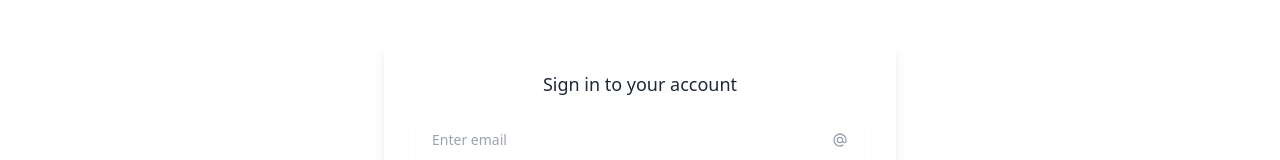
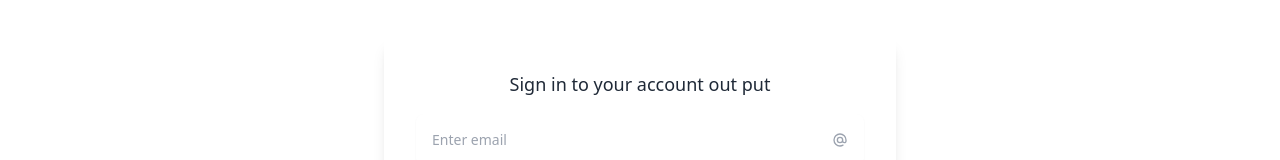
Before and after one commit to pronoybanik/life-sever-clientSite, a React (Vite) app: page /logIn in a window 1280 px wide. Shown: the part 130-290 px from the top of the page. Built offline with nearby package versions, Linux system fonts and the light colour scheme; no server answers.

Commit message:
Update Login.jsx

```diff
--- a/src/Pages/Login/Login.jsx
+++ b/src/Pages/Login/Login.jsx
@@ -38,7 +38,7 @@ const Login = () => {
             onSubmit={handleSubmit}
           >
             <p className="text-center text-lg font-medium">
-              Sign in to your account
+              Sign in to your account out put
             </p>
 
             <div>
```
